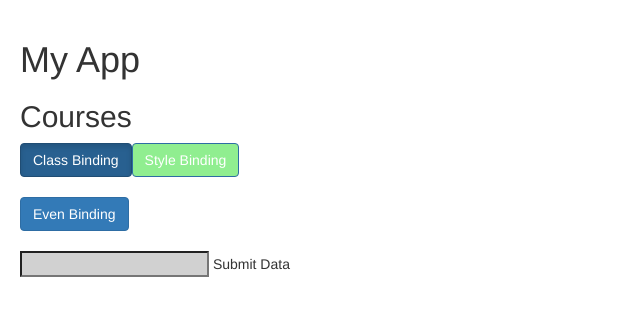
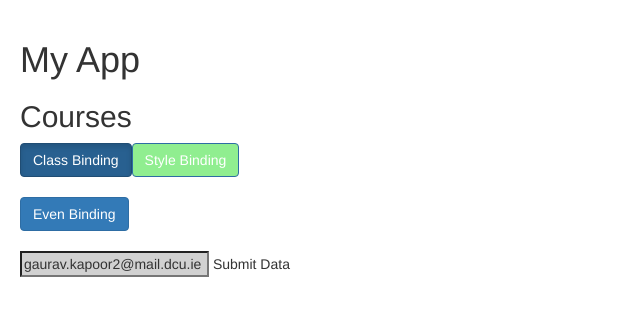
Before and after one commit to gauravDublin/rest-api, an Angular app: page / in a window 1280 px wide. Shown: the top 316 px of the page, without its empty margins (0-640 px from the left). Built offline with nearby package versions, Linux system fonts and the light colour scheme.

Commit message:
two way binding implemented

```diff
--- a/src/app/app.module.ts
+++ b/src/app/app.module.ts
@@ -1,4 +1,5 @@
 import { BrowserModule } from '@angular/platform-browser';
+import { FormsModule } from '@angular/forms';
 import { NgModule } from '@angular/core';
 import { CoursesService } from './courses.service';
 import { AuthorService } from './author.service';
@@ -14,7 +15,8 @@ import { AuthorComponent } from './author/author.component';
     AuthorComponent
   ],
   imports: [
-    BrowserModule
+    BrowserModule,
+    FormsModule
   ],
   providers: [
     CoursesService,
--- a/src/app/courses.component.ts
+++ b/src/app/courses.component.ts
@@ -30,11 +30,14 @@ import { CoursesService } from './courses.service';
                 <br>
               </div>
               <!--<input (keyup)="onKeyUp($event)"/> Submit Data-->
-              <input #email (keyup.enter)="onKeyUp(email.value)"/> Submit Data
+              <!--<input #email (keyup.enter)="onKeyUp(email.value)"/> Submit Data-->
+             <!-- <input [value]="email" (keyup.enter)="email=$event.target.value; onKeyUp()"/> Submit Data-->  <!-- 2 way binding-->
+              <input [(ngModel)]="email" (keyup.enter)="onKeyUp()"/> Submit Data
             `
 })
 export class CoursesComponent {
     title = 'Courses';
+  email = 'gaurav.kapoor2@mail.dcu.ie';
     imageURL = 'https://cdn-images-1.medium.com/max/622/1*grk7btEn0OJEQRKgG2Qs2A.png';
     columnSpan = 2 ;
     isActive = true;
@@ -54,8 +57,8 @@ export class CoursesComponent {
       }
     }*/
 
-    onKeyUp(email) {
-      console.log('Enter was pressed.' + email);
+    onKeyUp() {
+      console.log('Enter was pressed.' + this.email);
     }
 
     constructor(service: CoursesService) {
```
